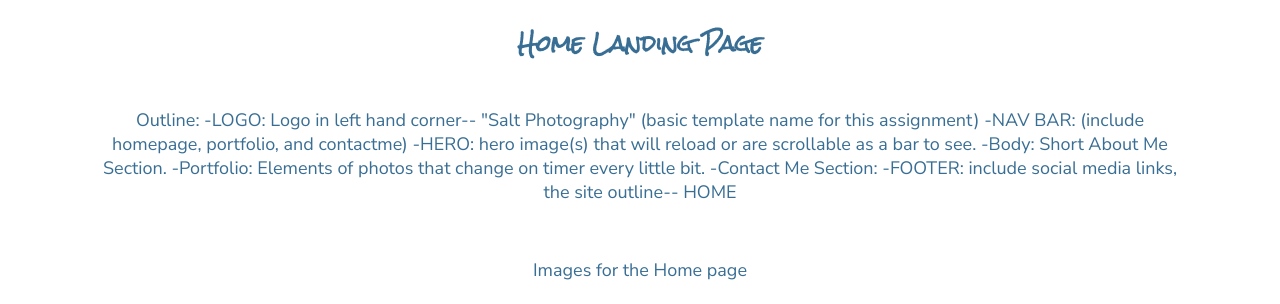
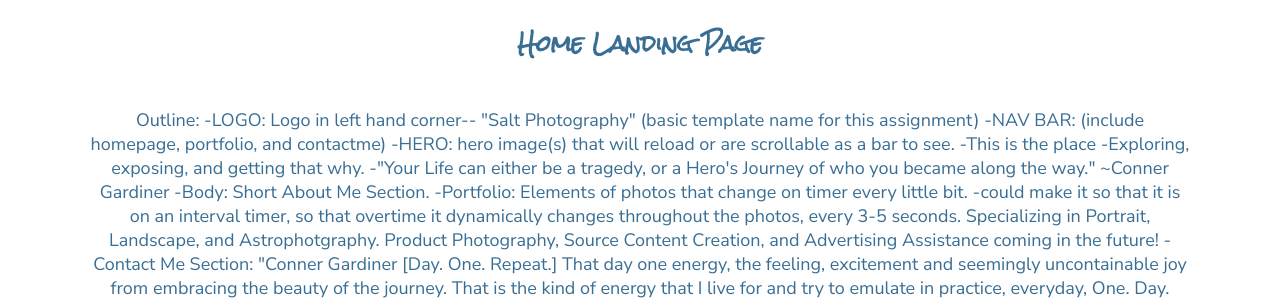
Before and after one commit to congardiner/portfolio, a plain HTML site: page site-plan.html in a window 1280 px wide. Shown: the part 3465-3769 px from the top of the page. Drawn offline with Linux system fonts and the light colour scheme.

Commit message:
updated the source content information moreso to reflect the quality, message, and overall presense of the site itself.

```diff
--- a/site-plan.html
+++ b/site-plan.html
@@ -127,14 +127,24 @@
         -LOGO: Logo in left hand corner-- "Salt Photography" (basic template name for this assignment)
         -NAV BAR: (include homepage, portfolio, and contactme)
         -HERO: hero image(s) that will reload or are scrollable as a bar to see.
+
+        -This is the place
+        -Exploring, exposing, and getting that why.
+        -"Your Life can either be a tragedy, or a Hero's Journey of who you became along the way." ~Conner Gardiner
         -Body: Short About Me Section.
+
         -Portfolio: Elements of photos that change on timer every little bit.
+        -could make it so that it is on an interval timer, so that overtime it dynamically changes throughout the photos, every 3-5 seconds.
+        Specializing in Portrait, Landscape, and Astrophotgraphy. Product Photography, Source Content Creation, and Advertising Assistance coming in the future!
         -Contact Me Section:
-        -FOOTER: include social media links, the site outline-- HOME
 
+        "Conner Gardiner [Day. One. Repeat.]
+        That day one energy, the feeling, excitement and seemingly uncontainable joy from embracing the beauty of the journey. That is the kind of energy that I live for and try to emulate in practice, everyday, One. Day. Energy. Repeat. Contact Me for more.
+        "
 
-
-
+        Testimonials:
+        "Include testimonials from past and even current clients to showmark the success of the products that we are developing together."
+        -FOOTER: include social media links, the site outline for pages, and include the contact me portion as well, with the logo, include legal copyright elements as well here.
       </p>
       <p>Images for the Home page</p>
         <img src="images/salt photography_logo_2.png" alt="image of the salt photgraphy logo">
```
